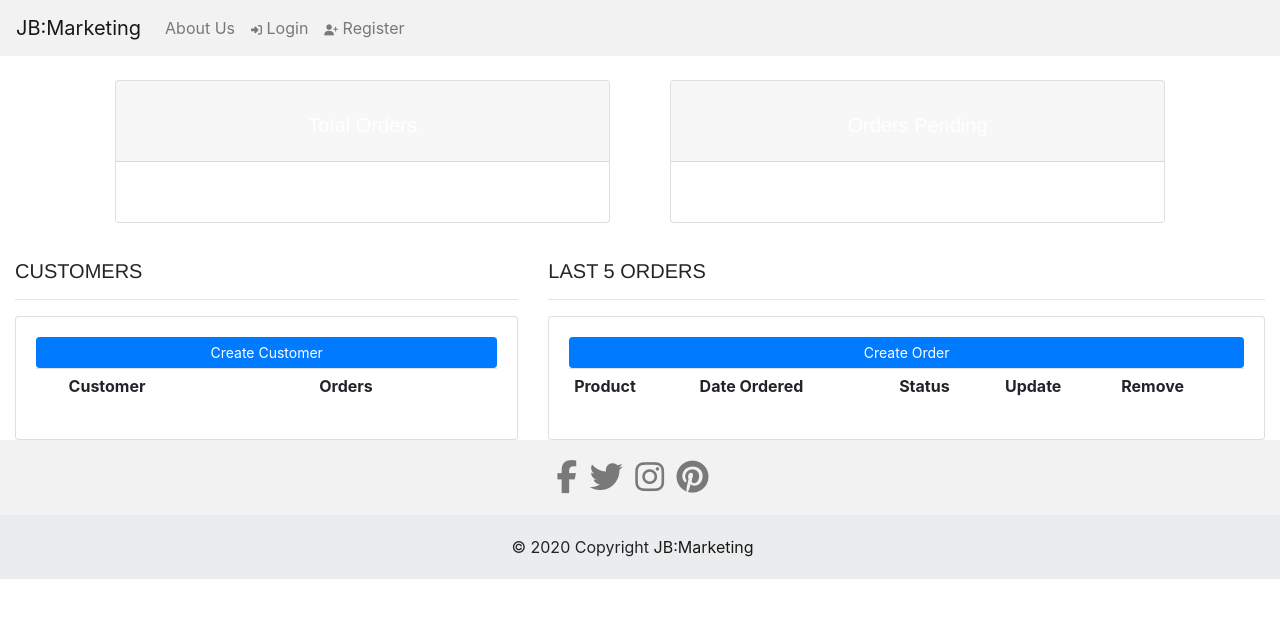
After one commit to JackBen2019/Jack-Bennett-Full-Stack-Frameworks-Milestone-Project, a Django app: page /accounts/dashboard/ in a window 1280 px wide. The commit adds this page. Shown: the top 618 px of the page. Run offline with Django 3.2, Linux system fonts and the light colour scheme; lists and menus that the app fills with data are empty; some libraries are stand-ins or nearby versions.

Commit message:
Dashboard and customer page added with base.html code

```diff
--- /dev/null
+++ b/accounts/templates/dashboard.html
@@ -0,0 +1,76 @@
+{% extends 'base.html' %}
+
+<!-- Dashboard code assisted by https://www.youtube.com/playlist?list=PL-51WBLyFTg2vW-_6XBoUpE7vpmoR3ztO -->
+
+{% block content %}
+
+<br>
+
+<section class="container">
+<div class="row">
+	<div class="col">
+		<div class="col-md">
+			<div class="card text-center text-white  mb-3" id="total-orders">
+			  	<div class="card-header">
+			  		<h5 class="card-title">Total Orders</h5>
+			  	</div>
+			  	<div class="card-body">
+			    	<h3 class="card-title"></h3>
+			  	</div>
+			</div>
+		</div>
+	</div>
+
+	<div class="col">
+		<div class="col-md">
+			<div class="card text-center text-white  mb-3" id="orders-pending">
+			  	<div class="card-header">
+			  		<h5 class="card-title">Orders Pending</h5>
+			  	</div>
+			  	<div class="card-body">
+			    	<h3 class="card-title"></h3>
+			  	</div>
+			</div>
+		</div>
+	</div>
+</div>
+</section>
+
+<div class="row">
+	<div class="col-md-5">
+		<h5>CUSTOMERS</h5>
+		<hr>
+		<div class="card card-body">
+			<a class="btn btn-primary  btn-sm btn-block" href="">Create Customer</a>
+			<table class="table table-sm">
+				<tr>
+					<th></th>
+					<th>Customer</th>
+					<th>Orders</th>
+				</tr>
+
+			</table>
+		</div>
+	</div>
+
+	<div class="col-md-7">
+		<h5>LAST 5 ORDERS</h5>
+		<hr>
+		<div class="card card-body">
+			<a class="btn btn-primary  btn-sm btn-block" href="">Create Order</a>
+			<table class="table table-sm">
+				<tr>
+					<th>Product</th>
+					<th>Date Ordered</th>
+					<th>Status</th>
+					<th>Update</th>
+					<th>Remove</th>
+				</tr>
+
+			</table>
+		</div>
+	</div>
+
+</div>
+
+{% endblock %}
--- a/accounts/templates/profile.html
+++ b/accounts/templates/profile.html
@@ -36,6 +36,9 @@
 		</div>
 	</div>
 </div>
+
+
+
 </section>
 
 <!-- Assisted code END -->
--- a/accounts/urls.py
+++ b/accounts/urls.py
@@ -1,6 +1,7 @@
 from django.conf.urls import url, include
+from django.http import HttpResponse
 from .views import get_forum, forum_details, create_or_edit_forum
-from accounts.views import logout, login, registration, user_profile, about
+from accounts.views import logout, login, registration, user_profile, about, customer, dashboard
 from products.views import all_products, product_details, edit_product, add_product
 from accounts import url_reset
 
@@ -10,6 +11,8 @@ urlpatterns = [
     url(r'^register/', registration, name="registration"),
     url(r'^profile/', user_profile, name="profile"),
     url(r'^about/', about, name="about"),
+    url(r'^customer/', customer, name="customer"),
+    url(r'^dashboard/', dashboard, name="dashboard"),
     url(r'^forum/', get_forum, name='get_forum'),
     url(r'^password-reset/', include(url_reset)),
     url(r'^(?P<pk>\d+)/$', forum_details, name='forum_details'),
--- a/accounts/views.py
+++ b/accounts/views.py
@@ -1,21 +1,27 @@
 from django.shortcuts import render, redirect, reverse, get_object_or_404
 from django.utils import timezone
+from django.http import HttpResponse
 from .models import Post
 from .forms import ForumPostForm
 from django.contrib import auth, messages
 from django.contrib.auth.decorators import login_required
 from django.contrib.auth.models import User
 from accounts.forms import UserLoginForm, UserRegistrationForm
+from .decorators import unauthenticated_user, allowed_users, admin_only
 
 
-
-def index(request):
-    """Return the index.html file"""
-    return render(request, 'index.html')
 
 def about(request):
     """Return the about.html file"""
     return render(request, 'about.html')
+
+def customer(request):
+    """Return the customer.html file"""
+    return render(request, 'customer.html')
+
+def dashboard(request):
+    """Return the customer.html file"""
+    return render(request, 'dashboard.html')
 
 @login_required
 def logout(request):
@@ -78,7 +84,6 @@ def user_profile(request):
     user = User.objects.get(email=request.user.email)
     return render(request, 'profile.html', {"profile": user})
 
-
 def get_forum(request):
     """
     Will return a list of posts that were published prior to 'now'
--- a/jbfullstackframeworks/urls.py
+++ b/jbfullstackframeworks/urls.py
@@ -18,7 +18,7 @@ from django.contrib import admin
 from django.views.generic import RedirectView
 from django.views.static import serve
 from .settings import MEDIA_ROOT
-from accounts.views import index, about
+from accounts.views import about
 from accounts import urls as accounts_urls
 from products import urls as urls_products
 from search import urls as urls_search
@@ -29,8 +29,7 @@ from django.views import static
 
 urlpatterns = [
     url(r'^admin/', admin.site.urls),
-    url(r'^$', index, name="index"),
-    url(r'^about/', about, name="about"),
+    url(r'^$', about, name="about"),
     url(r'^accounts/', include(accounts_urls)),
     url(r'^products/', include(urls_products)),
     url(r'^cart/', include(urls_cart)),
--- a/static/css/style.css
+++ b/static/css/style.css
@@ -114,14 +114,6 @@ li {
 }
 
 /* ------ Profile ------ */
-
-.card {
-    background-color: #9cdaff !important;
-}
-
-.card-header {
-    background-color: #82d0ff !important;
-}
 
 .profile-header-row {
     padding-left: 15px !important;
--- a/templates/base.html
+++ b/templates/base.html
@@ -93,7 +93,7 @@
 		</div>
         <div class="row copyright-container">
 			<div class="col-sm-12 centre-align-text">
-                © 2020 Copyright <a class="footer-link" href="{% url 'index' %}"> JB:Marketing </a>
+                © 2020 Copyright <a class="footer-link" href="{% url 'about' %}"> JB:Marketing </a>
 			</div>
 		</div>
 	</footer>
```
Also changed, not shown: accounts/decorators.py (added, +42 -0 lines), accounts/templates/customer.html (added, +44 -0 lines), accounts/templates/index.html (deleted, +0 -7 lines).
